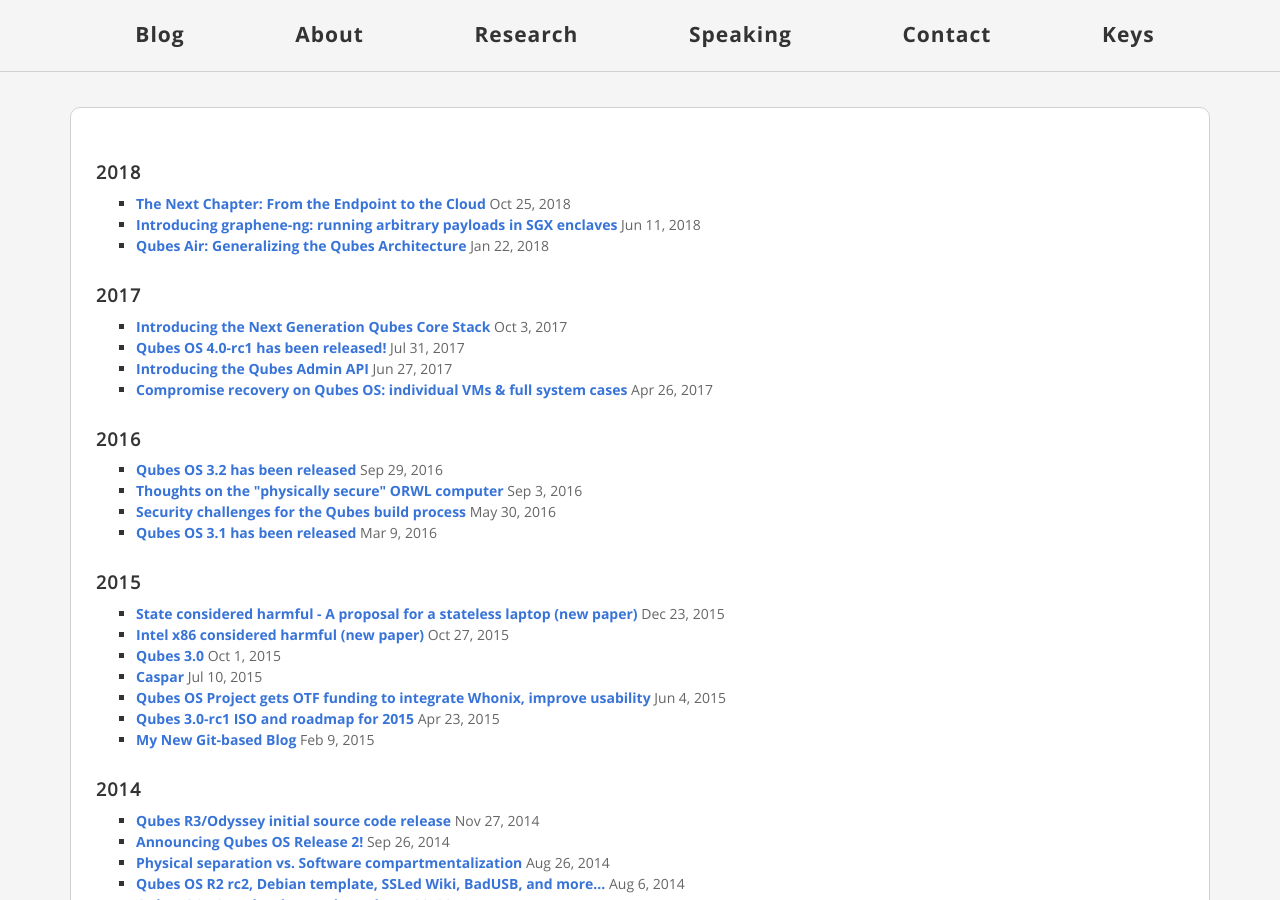
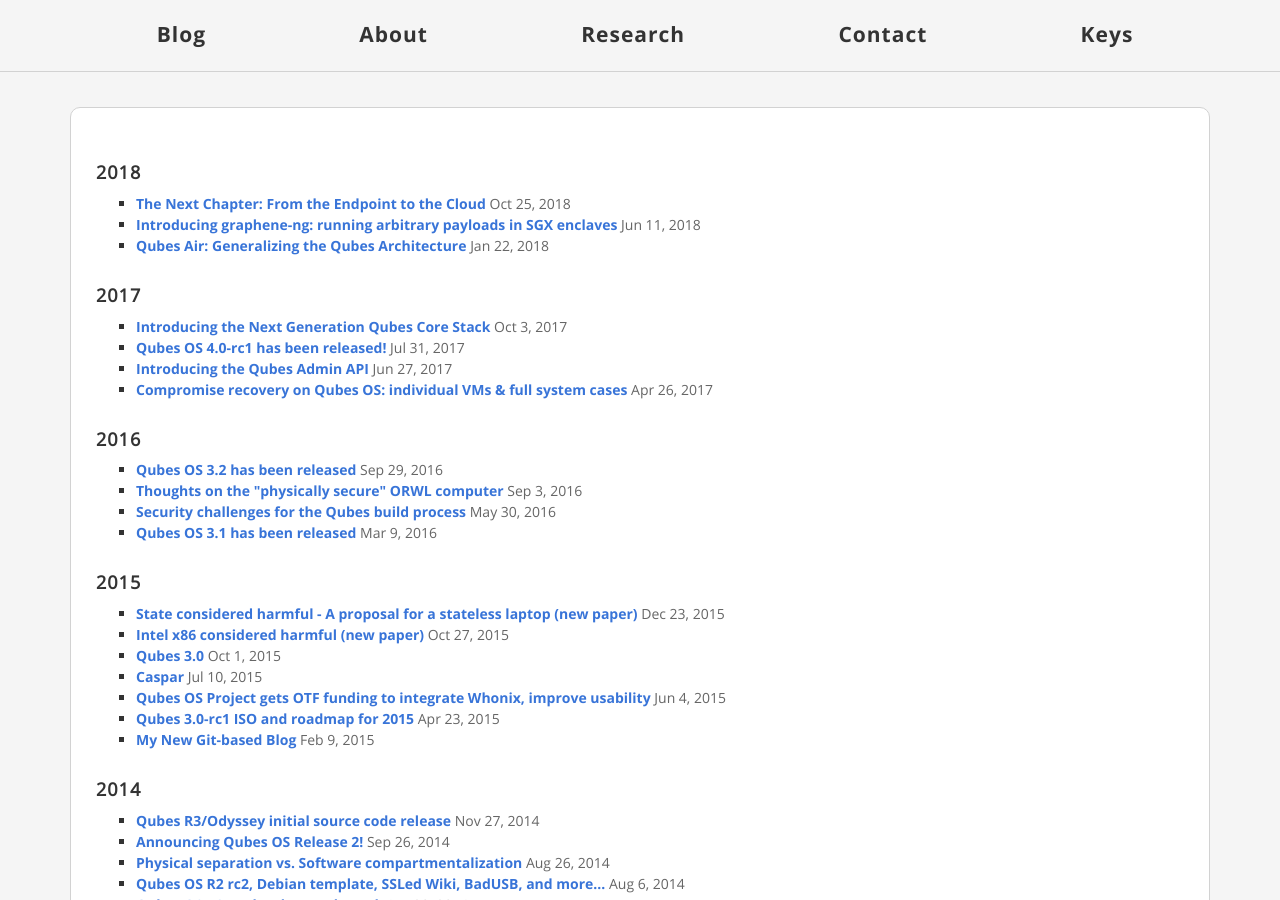
Before and after one commit to rootkovska/rootkovska.github.io, a Jekyll site: the page built from blog.html, in a window 1280 px wide and 900 px high. Built offline with Jekyll 4.4.1, drawn with Linux system fonts in a browser that asks for light colours.

Commit message:
Remove link to the Speaking from the navbar

```diff
--- a/_data/architecture.yml
+++ b/_data/architecture.yml
@@ -7,9 +7,6 @@
 - title: Research
   url: /papers/
 
-- title: Speaking
-  url: /speaking/
-
 - title: Contact
   url: /contact/
 
```
